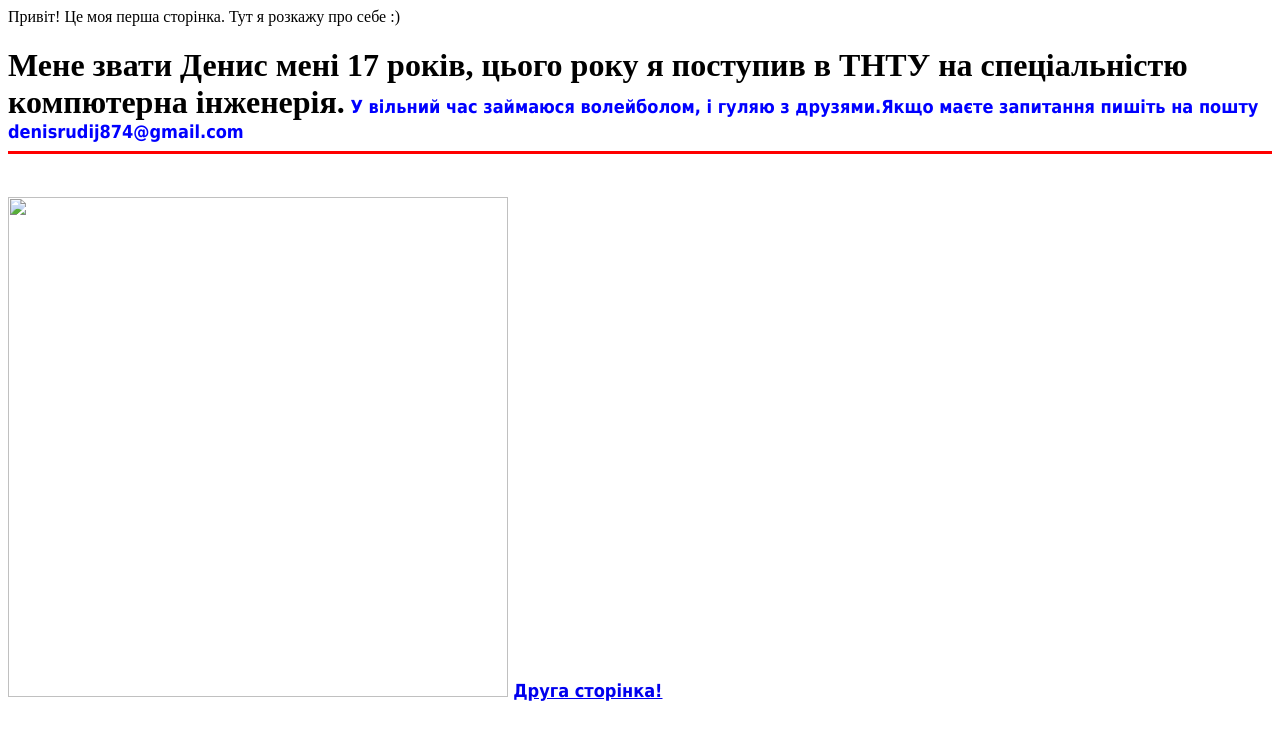
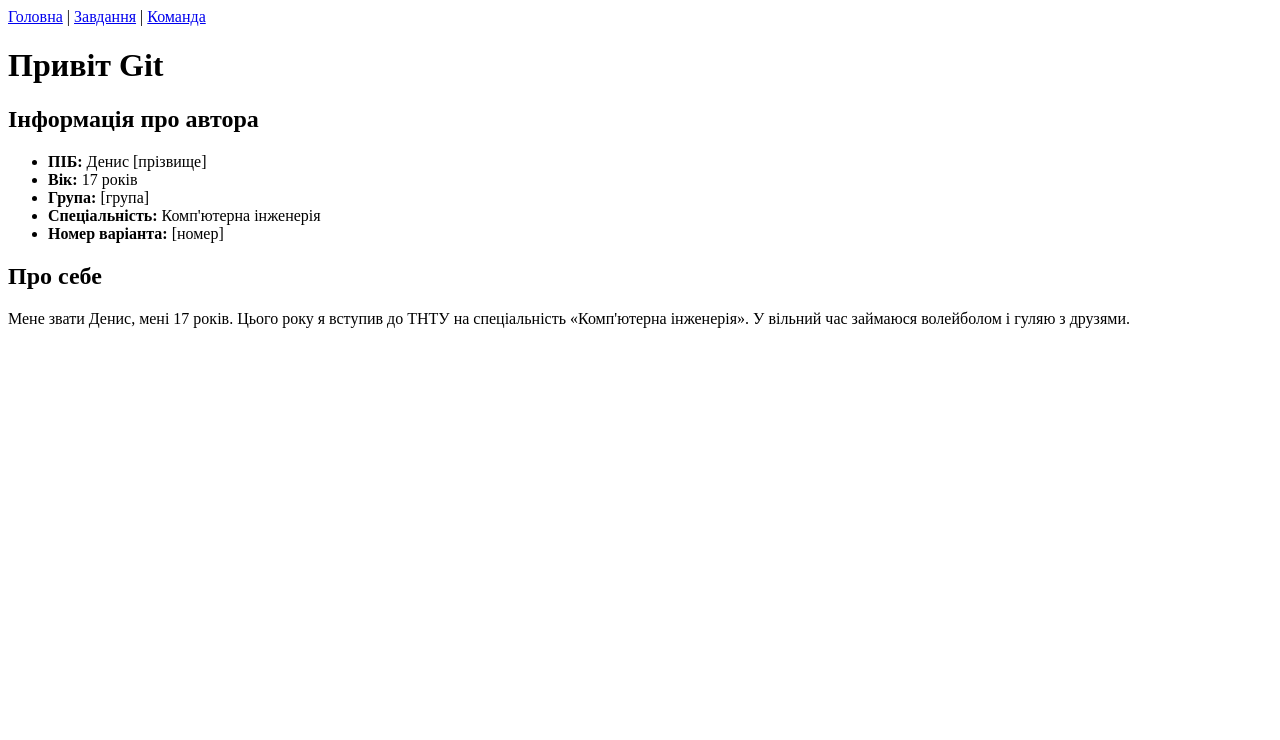
Before and after one commit to denisrudij874-star/oki-2027-lab8, a plain HTML site: page index.html in a window 1280 px wide. Drawn offline with Linux system fonts and the light colour scheme.

```diff
--- a/index.html
+++ b/index.html
@@ -1,27 +1,32 @@
-<html>
+<!DOCTYPE html>
+<html lang="uk">
 <head>
-<title> Моя сторінка </title>
+  <meta charset="UTF-8">
+  <meta name="viewport" content="width=device-width, initial-scale=1.0">
+  <title>Головна</title>
 </head>
 <body>
-Привіт! Це моя перша сторінка.
+  <nav>
+    <a href="index.html">Головна</a> |
+    <a href="task.html">Завдання</a> |
+    <a href="team.html">Команда</a>
+  </nav>
 
+  <h1>Привіт Git</h1>
 
+  <h2>Інформація про автора</h2>
+  <ul>
+    <li><strong>ПІБ:</strong> Денис [прізвище]</li>
+    <li><strong>Вік:</strong> 17 років</li>
+    <li><strong>Група:</strong> [група]</li>
+    <li><strong>Спеціальність:</strong> Комп'ютерна інженерія</li>
+    <li><strong>Номер варіанта:</strong> [номер]</li>
+  </ul>
 
-Тут я розкажу про себе :)
-
-<h1> Мене звати Денис мені 17 років, цього року я поступив в ТНТУ на спеціальністю компютерна інженерія.<font size="4" color="blue" face="Tahoma"> У вільний час займаюся волейболом, і гуляю з друзями.Якщо маєте запитання пишіть на пошту denisrudij874@gmail.com
-<hr color="red" size="3"
-</font>
- </h1>
-<body>
-<br>
-<img src="1.jpg" width="500px">
-
-
-<a href="file:///C:/Users/MD/OneDrive/Desktop/2%20%D1%81%D1%82%D0%BE%D1%80%D1%96%D0%BD%D0%BA%D0%B0/2%20%D1%81%D1%82%D0%BE%D1%80%D1%96%D0%BD%D0%BA%D0%B0%20%D1%81%D0%B0%D0%B9%D1%82%D1%83.html"><b>Друга сторінка!</b></a>
-
-
+  <h2>Про себе</h2>
+  <p>
+    Мене звати Денис, мені 17 років. Цього року я вступив до ТНТУ на спеціальність «Комп'ютерна інженерія».
+    У вільний час займаюся волейболом і гуляю з друзями.
+  </p>
 </body>
-
-
 </html>
```
